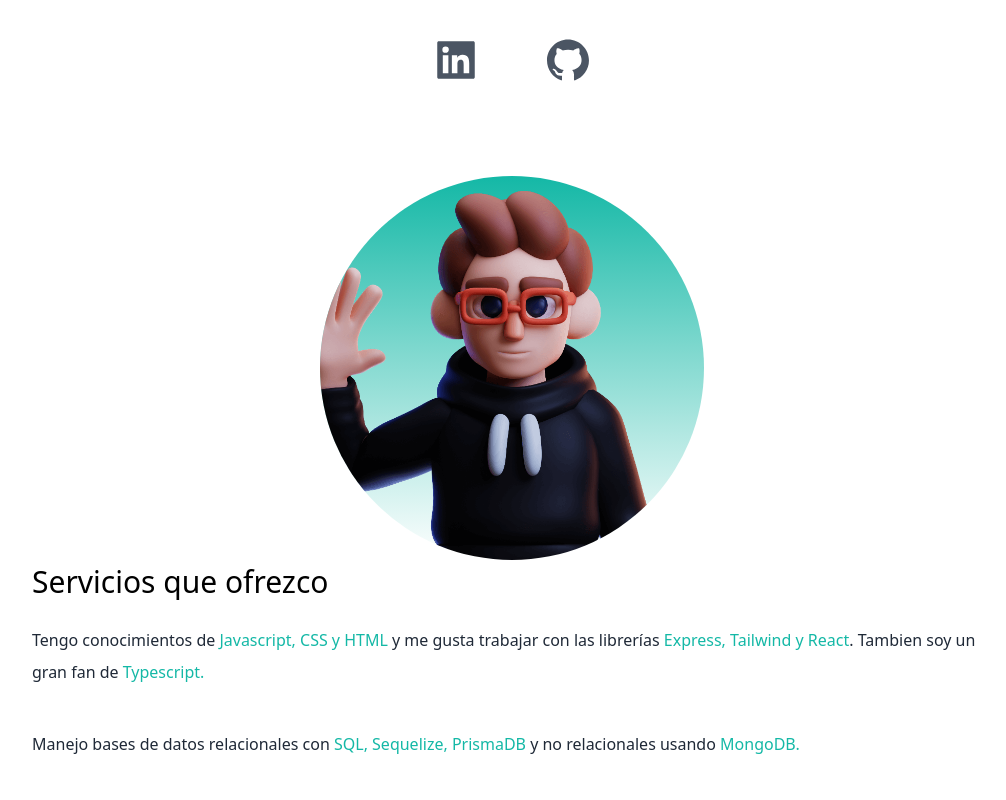
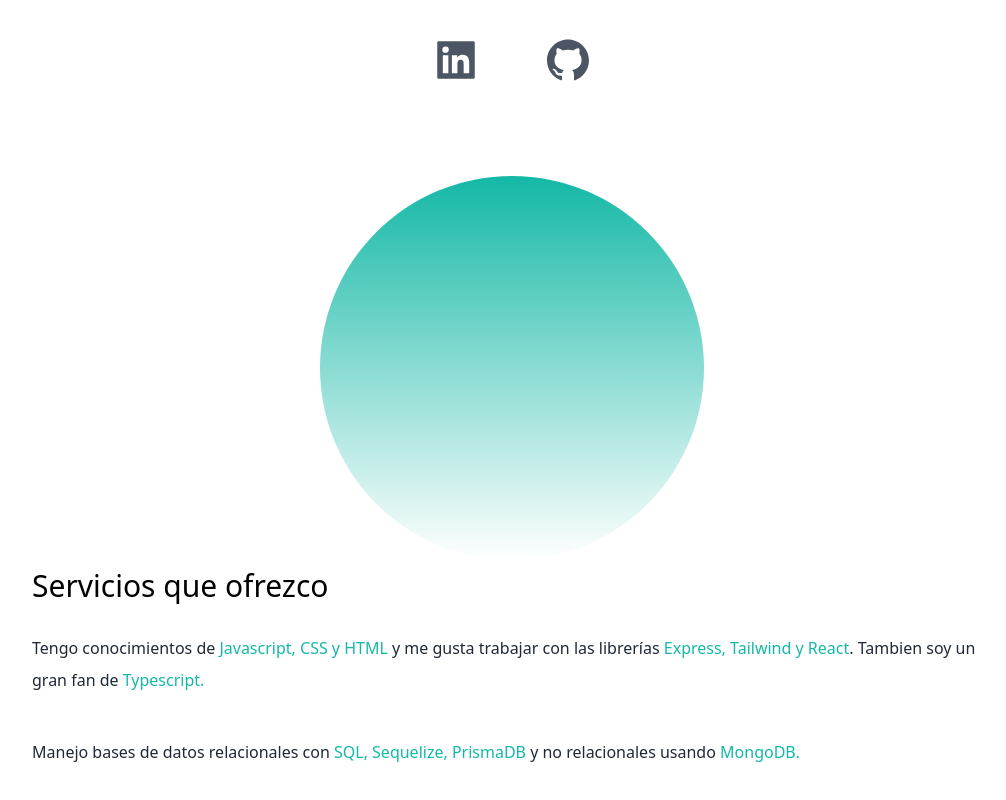
Before and after one commit to ryumartinez/porfolio, a Next.js app: page / in a window 1280 px wide. Shown: the part 548-1348 px from the top of the page, without its empty margins (128-1134 px from the left). Built offline with nearby package versions, Linux system fonts and the light colour scheme.

Commit message:
Update index.tsx

```diff
--- a/src/pages/index.tsx
+++ b/src/pages/index.tsx
@@ -46,13 +46,13 @@ aprendí.</p>
 
         </div>
         <div className="relative bg-gradient-to-b from-teal-500 to-white rounded-full w-80 h-80 mt-20 mx-auto md:h-96 md:w-96">
-          <Image src={deved} fill={true} alt="profile-pic" className="object-cover rounded-full"/>
+
         </div>
       </section>
 
       <section>
         <div>
-          <h3 className="text-3xl py-1 ">
+          <h3 className="text-3xl py-2 ">
             Servicios que ofrezco
           </h3>
 
```
